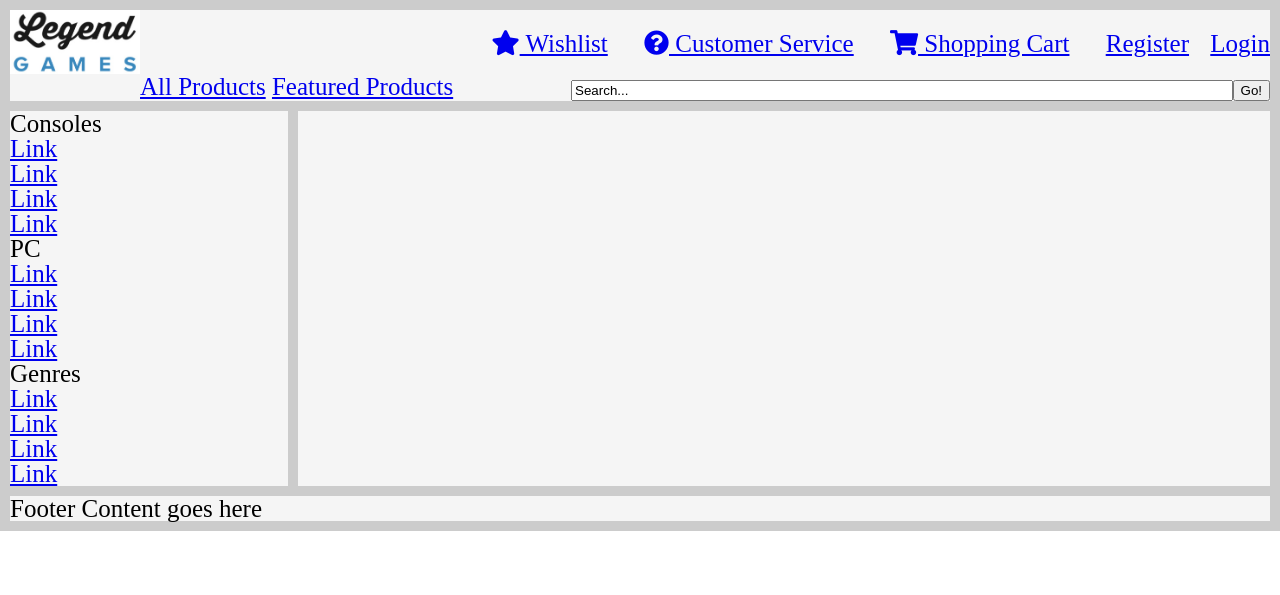
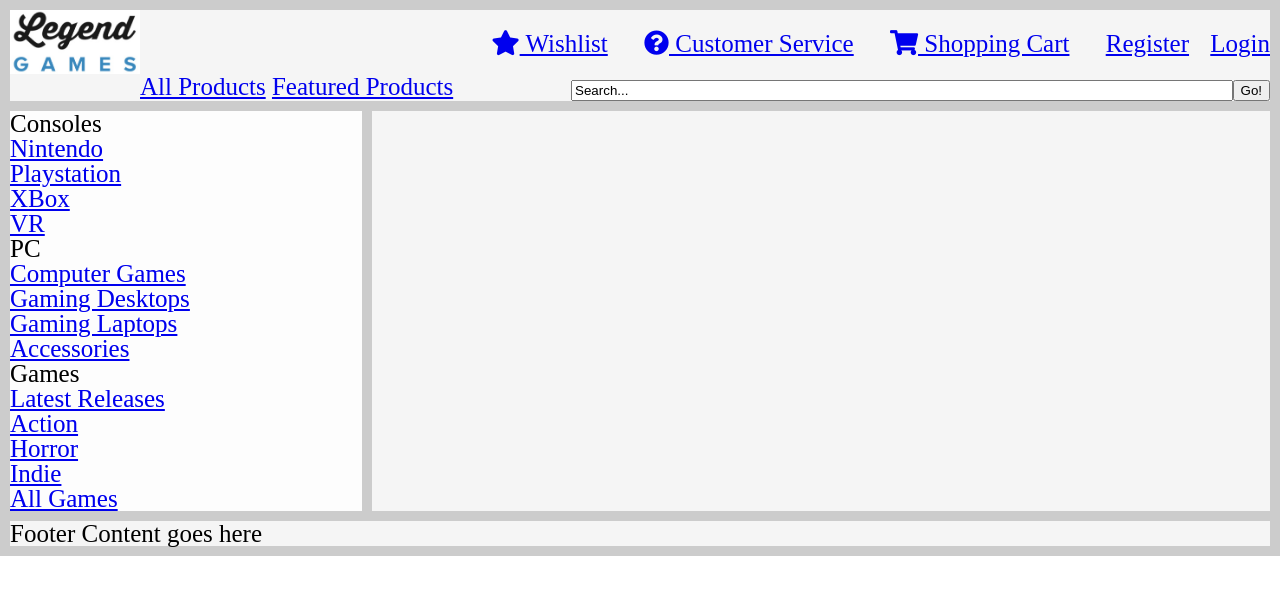
Before and after one commit to arantxa-e/GProject-4-Legendary-Games, a PHP site: page / in a window 1280 px wide. Shown: the top 595 px of the page. Run offline with PHP 8.4, Linux system fonts and the light colour scheme; some libraries are stand-ins or nearby versions.

Commit message:
Add files via upload

```diff
--- a/header.php
+++ b/header.php
@@ -28,7 +28,7 @@
               <li><a href="#"><i class="fas fa-question-circle"></i> Customer Service</a></li>
               <li><a href="#"><i class="fas fa-shopping-cart"></i> Shopping Cart</a></li>
               <li><a href="#">Register</a></li>
-              <li><a href="#">Login</a></li>
+              <li><a href="login.php">Login</a></li>
             </ul>
           </nav>
         </div>
@@ -46,3 +46,31 @@
         </div>
 
       </div>
+
+      <div class="menu">
+        <h3>Consoles</h3>
+          <ul>
+            <li><a href="#">Nintendo</a></li>
+            <li><a href="#">Playstation</a></li>
+            <li><a href="#">XBox</a></li>
+            <li><a href="#">VR</a></li>
+          </ul>
+
+          <h3>PC</h3>
+            <ul>
+              <li><a href="#">Computer Games</a></li>
+              <li><a href="#">Gaming Desktops</a></li>
+              <li><a href="#">Gaming Laptops</a></li>
+              <li><a href="#">Accessories</a></li>
+            </ul>
+
+        <h3>Games</h3>
+          <ul>
+            <li><a href="#">Latest Releases</a></li>
+            <li><a href="#">Action</a></li>
+            <li><a href="#">Horror</a></li>
+            <li><a href="#">Indie</a></li>
+            <li><a href="#">All Games</a></li>
+          </ul>
+
+      </div>
--- a/index.php
+++ b/index.php
@@ -3,26 +3,27 @@
     <div class="menu">
       <h3>Consoles</h3>
         <ul>
-          <li><a href="#">Link</a></li>
-          <li><a href="#">Link</a></li>
-          <li><a href="#">Link</a></li>
-          <li><a href="#">Link</a></li>
+          <li><a href="#">Nintendo</a></li>
+          <li><a href="#">Playstation</a></li>
+          <li><a href="#">XBox</a></li>
+          <li><a href="#">VR</a></li>
         </ul>
 
         <h3>PC</h3>
           <ul>
-            <li><a href="#">Link</a></li>
-            <li><a href="#">Link</a></li>
-            <li><a href="#">Link</a></li>
-            <li><a href="#">Link</a></li>
+            <li><a href="#">Computer Games</a></li>
+            <li><a href="#">Gaming Desktops</a></li>
+            <li><a href="#">Gaming Laptops</a></li>
+            <li><a href="#">Accessories</a></li>
           </ul>
 
-      <h3>Genres</h3>
+      <h3>Games</h3>
         <ul>
-          <li><a href="#">Link</a></li>
-          <li><a href="#">Link</a></li>
-          <li><a href="#">Link</a></li>
-          <li><a href="#">Link</a></li>
+          <li><a href="#">Latest Releases</a></li>
+          <li><a href="#">Action</a></li>
+          <li><a href="#">Horror</a></li>
+          <li><a href="#">Indie</a></li>
+          <li><a href="#">All Games</a></li>
         </ul>
 
     </div>
```
Also changed, not shown: login.php (added, +21 -0 lines).
